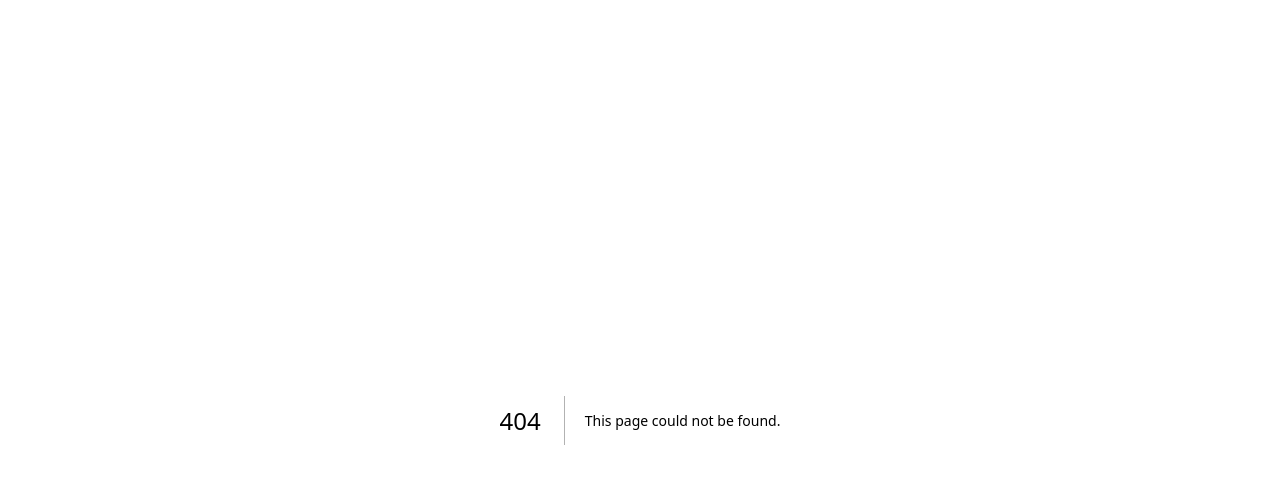
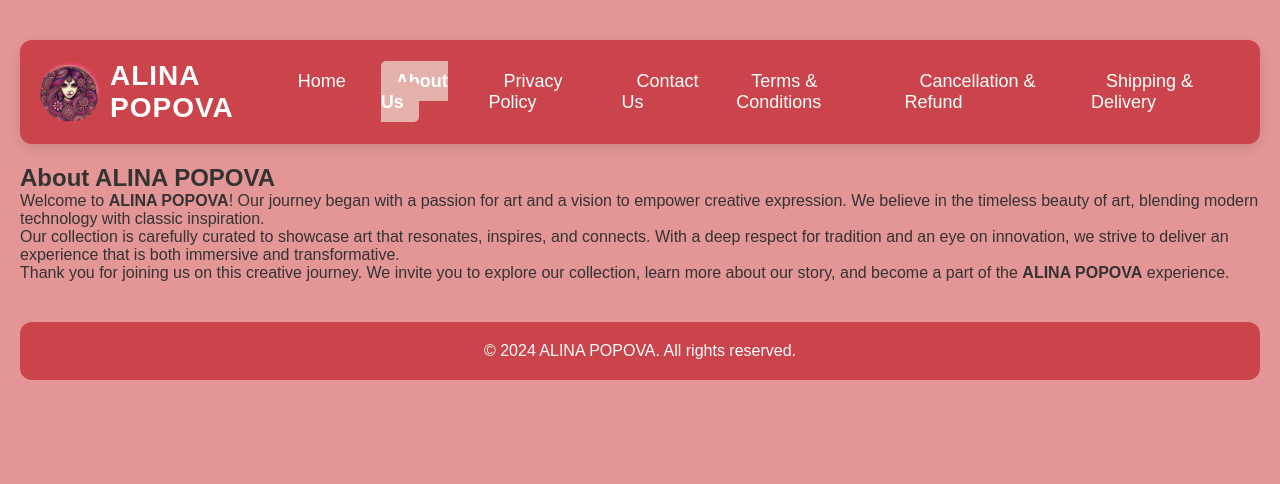
Before and after one commit to TheApostle-07/AP_Payment, a Next.js app: page /aboutus in a window 1280 px wide. Before the commit this address had no page. Shown: the top 484 px of the page. Built offline with nearby package versions, Linux system fonts and the light colour scheme.

Commit message:
Create aboutus.js

```diff
--- /dev/null
+++ b/pages/aboutus.js
@@ -0,0 +1,82 @@
+// pages/aboutus.js
+import Head from 'next/head';
+
+export default function AboutUs() {
+  return (
+    <>
+      <Head>
+        <title>About Us - ALINA POPOVA</title>
+        <meta
+          name="description"
+          content="Learn more about ALINA POPOVA and our journey."
+        />
+      </Head>
+
+      <header>
+        <div className="logo-container">
+          <img src="/images/APlogo.png" alt="Brand Logo" />
+          <h1 className="brand-name">ALINA POPOVA</h1>
+        </div>
+        <nav>
+        <ul className="nav-links">
+            <li>
+              <a href="/">Home</a>
+            </li>
+            <li>
+              <a href="/aboutus" className="active">About Us</a>
+            </li>
+            <li>
+              <a href="/privacy">Privacy Policy</a>
+            </li>
+            <li>
+              <a href="/contact" >
+                Contact Us
+              </a>
+            </li>
+            <li>
+              <a href="https://merchant.razorpay.com/policy/OrOebQ4vIZty7L/terms">
+                Terms &amp; Conditions
+              </a>
+            </li>
+            <li>
+              <a href="https://merchant.razorpay.com/policy/OrOebQ4vIZty7L/refund">
+                Cancellation &amp; Refund
+              </a>
+            </li>
+            <li>
+              <a href="https://merchant.razorpay.com/policy/OrOebQ4vIZty7L/shipping">
+                Shipping &amp; Delivery
+              </a>
+            </li>
+          </ul>
+        </nav>
+      </header>
+
+      <main className="aboutus">
+        {/* A container for spacing and layout */}
+        <div className="aboutus-content">
+          <h2>About ALINA POPOVA</h2>
+          <p>
+            Welcome to <strong>ALINA POPOVA</strong>! Our journey began with a passion for art
+            and a vision to empower creative expression. We believe in the timeless beauty of art,
+            blending modern technology with classic inspiration.
+          </p>
+          <p>
+            Our collection is carefully curated to showcase art that resonates, inspires,
+            and connects. With a deep respect for tradition and an eye on innovation, we strive
+            to deliver an experience that is both immersive and transformative.
+          </p>
+          <p>
+            Thank you for joining us on this creative journey. We invite you to explore our
+            collection, learn more about our story, and become a part of the{' '}
+            <strong>ALINA POPOVA</strong> experience.
+          </p>
+        </div>
+      </main>
+
+      <footer>
+        <p>&copy; 2024 ALINA POPOVA. All rights reserved.</p>
+      </footer>
+    </>
+  );
+}
```
